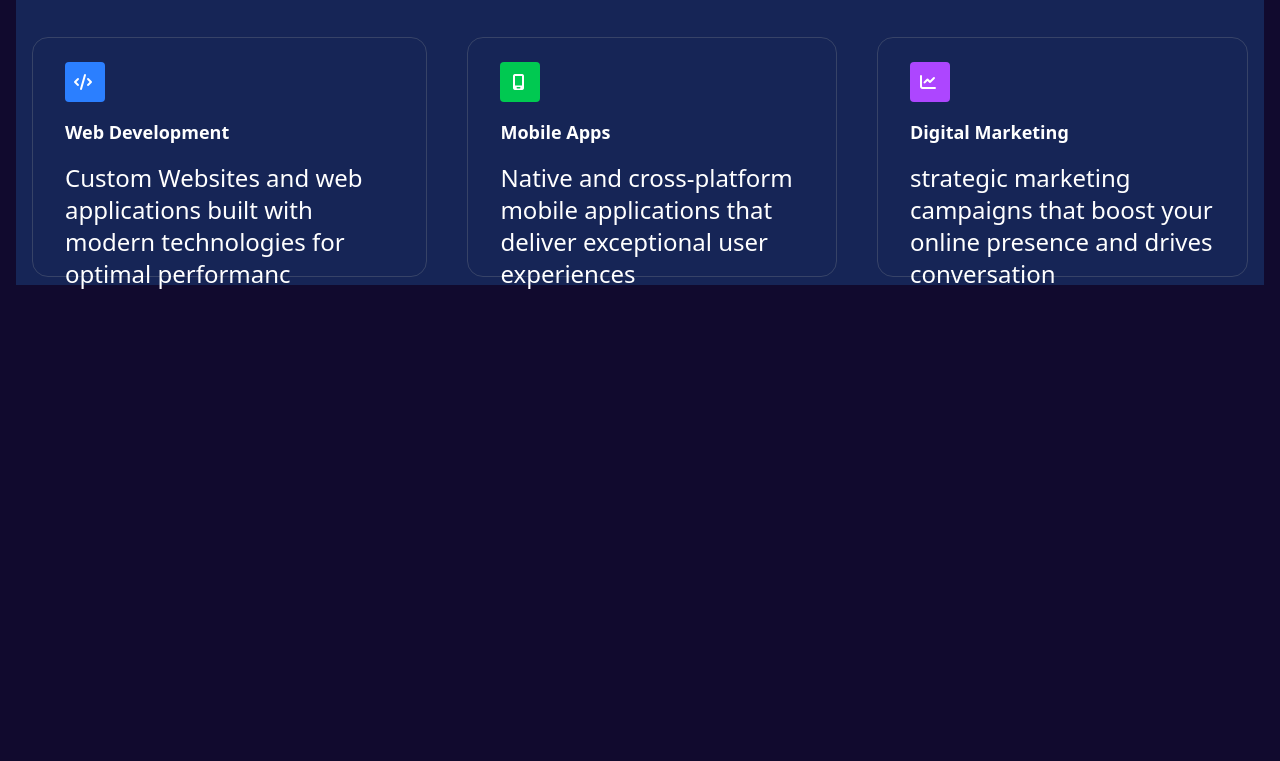
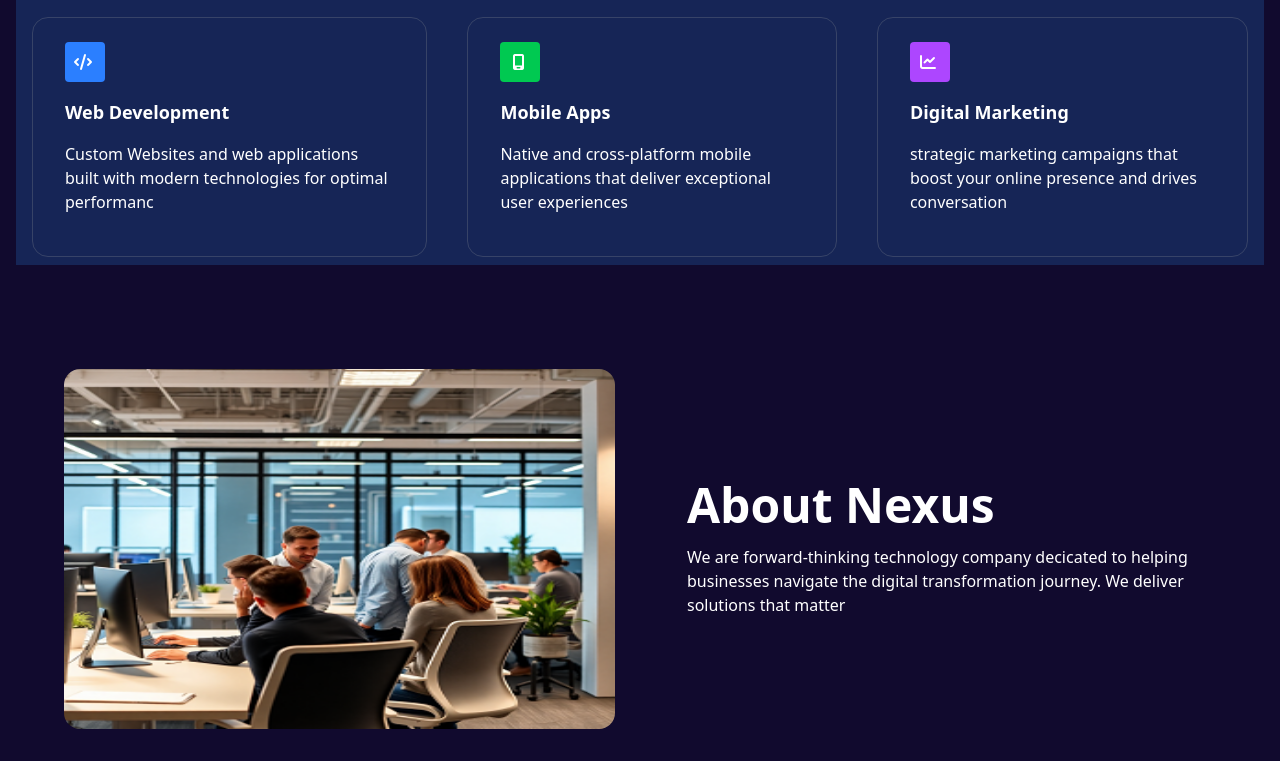
Before and after one commit to AUSTINE-EZENWA/Tailwind-project, a website: page index.html in a window 1280 px wide. Shown: the part 693-1454 px from the top of the page. Before the commit the page ends 986 px from the top, so only its background shows below. Drawn offline with Linux system fonts and the light colour scheme.

Commit message:
About Section

```diff
--- a/index.html
+++ b/index.html
@@ -10,7 +10,7 @@
     <link rel="stylesheet" href="https://cdnjs.cloudflare.com/ajax/libs/font-awesome/7.0.1/css/all.min.css" integrity="sha512-2SwdPD6INVrV/lHTZbO2nodKhrnDdJK9/kg2XD1r9uGqPo1cUbujc+IYdlYdEErWNu69gVcYgdxlmVmzTWnetw==" crossorigin="anonymous" referrerpolicy="no-referrer" />
 </head>
 <body class="bg-deep-blue text-white py-2 px-4">
-    <header class="h-15 border-b border-gray-500/80 bg-deep-blue">
+    <header class="h-15 border-b border-gray-500/80 bg-deep-blue sticky">
 
         <nav>
             <div class="py-2 px-4 flex flex-row justify-between items-center gap-2">
@@ -74,14 +74,15 @@
                     </button>
                     </div>
                 </div>
-                <div class="w-4/10 h-auto"><img src="./images/hero-image.png" alt="Hero Image" class="w-full h-90 rounded-2xl"></div>
+                <div class="w-4/10 h-auto"><img src="./images/hero-image.png" alt="Hero Image" class=" lg:w-full h-90 rounded-2xl"></div>
                 </div>
             </div>
     </section>
 
     <!-- Service Section -->
-    <section class="bg-blue-950 py-2 px-4">
-            <div class="flex flex-col justify-center items-center mt-15">
+    <section class="bg-blue-950 py-2 px-4 w-full">
+
+        <div class="flex flex-col justify-center items-center mt-10" mb-5>
                 <h2 class="font-bold text-5xl">Our Services</h2>
                 <p class="font-bold text-3xl">We comprehensive solution to help your business thrive in the digital age.</p>
             </div>
@@ -96,7 +97,7 @@
 
                     <h2 class="font-bold text-lg">Web Development</h2>
 
-                    <p class="lg:text-2xl">Custom Websites and web applications built with modern technologies for optimal performanc
+                    <p class="lg:text-1xl">Custom Websites and web applications built with modern technologies for optimal performanc
                     </p>
                 </div>
 
@@ -107,7 +108,7 @@
                 </span>
                     <h2 class="font-bold text-lg">Mobile Apps</h2>
 
-                    <p class="lg:text-2xl">
+                    <p class="lg:text-1xl">
                         Native and cross-platform mobile applications that deliver exceptional user experiences
                     </p>
                 </div>
@@ -118,11 +119,30 @@
                 </span>
                     <h2 class="font-bold text-lg">Digital Marketing</h2>
 
-                    <p class="lg:text-2xl">
+                    <p class="lg:text-1xl">
                         strategic marketing campaigns that boost your online presence and drives conversation
                     </p>
                 </div>
             </div>
     </section>
+
+    <!-- About Section -->
+     <section class="bg-dark-blue py-2 px-4 w-full">
+        <div class="flex flex-col lg:flex-row gap-6 mt-10 py-2 px-4 justify-center items-center w-full full-20/10">
+
+            <div class="flex w-6/10 h-auto mt-10 py-2 px-4 rounded-2xl">
+
+                <img src="./images/about-image.png" alt="About Image" class="w-full h-90 rounded-2xl">
+
+            </div>
+            <div class="w-6/10 h-full mt-10 gap-6">
+               <div class="flex flex-col gap-4 py-6 px-8">
+                 <h2 class="font-bold lg:text-5xl">About Nexus</h2>
+
+                <p class="lg:text-1xl">We are forward-thinking technology company decicated to helping businesses navigate the digital transformation journey. We deliver solutions that matter</p>
+               </div>
+            </div>
+        </div>
+     </section>
 </body>
 </html>
```
Also changed, not shown: css/output.css.
